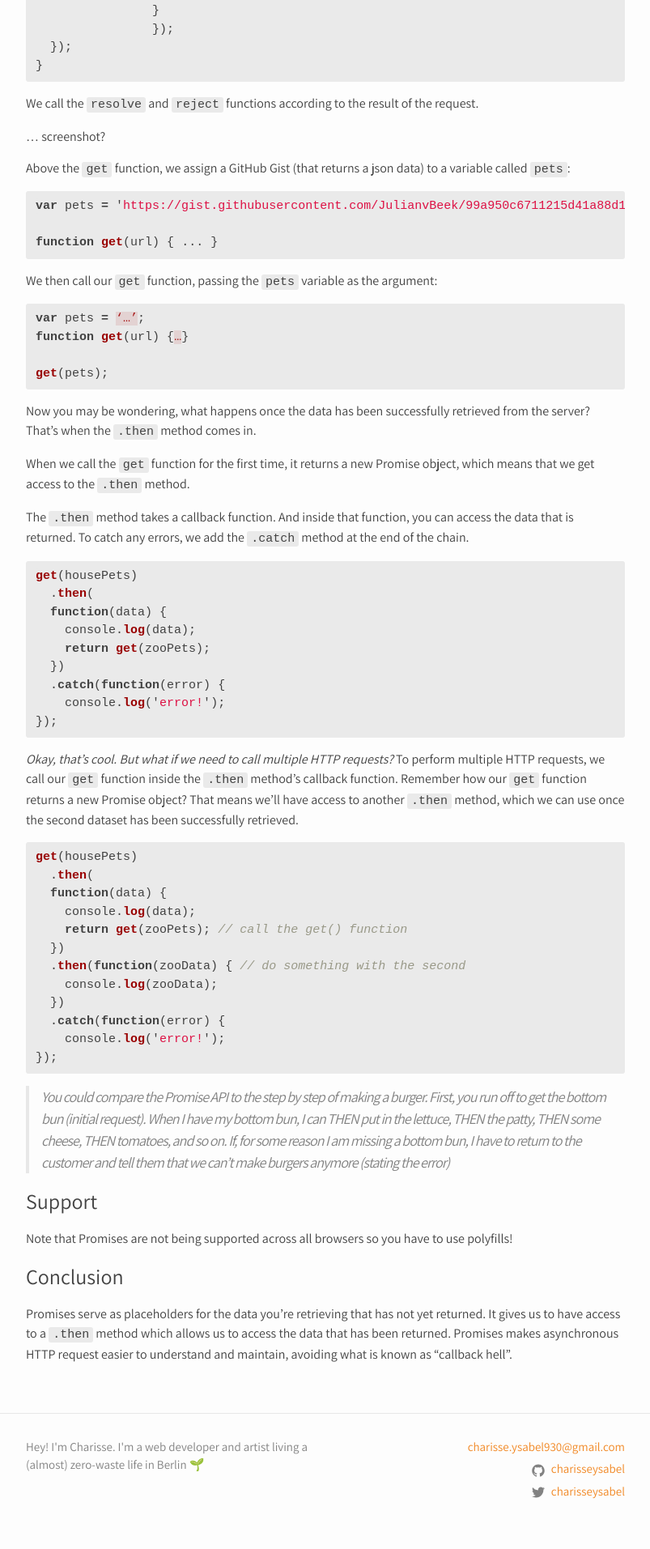
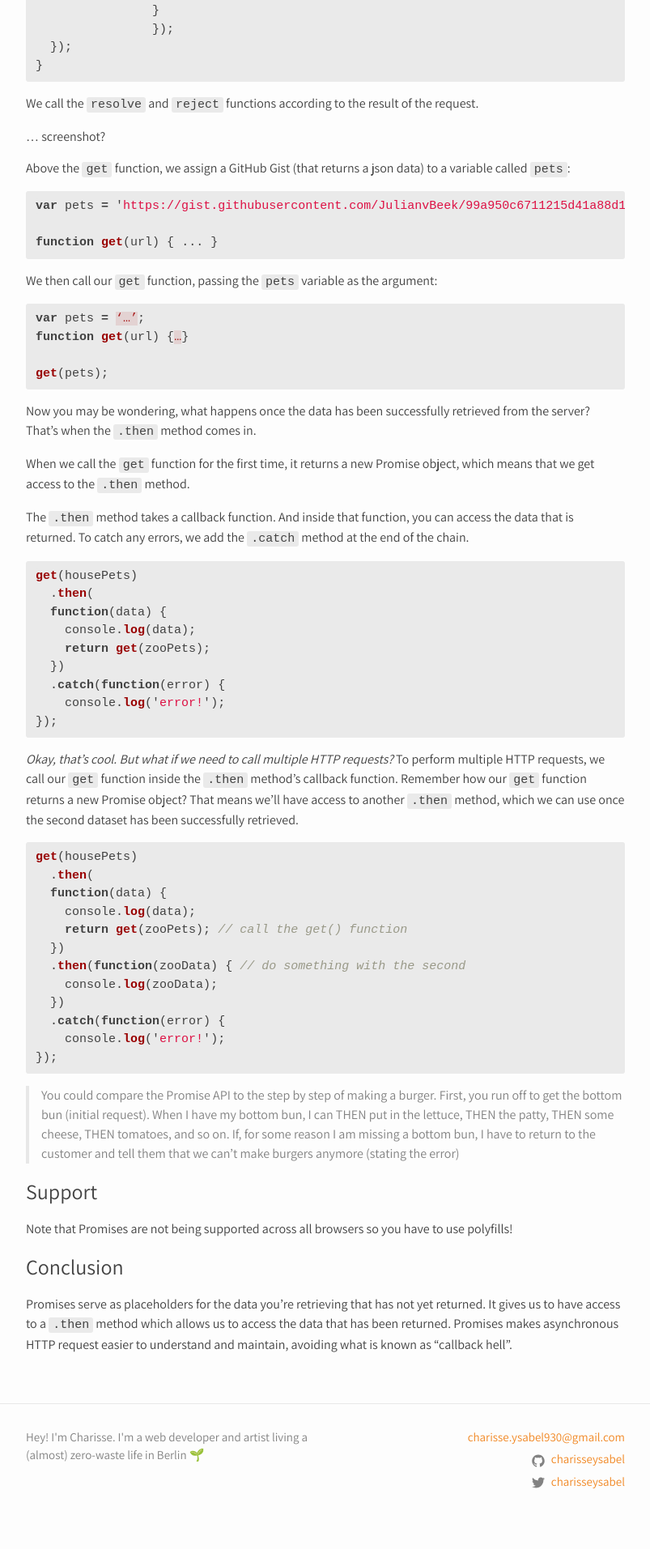
Before and after one commit to charisseysabel/chysbl-blog, a Jekyll site: the page built from _posts/2017-06-07-js-promises.markdown, in a window 1280 px wide. Shown: the part 1274-3187 px from the top of the page at 81% size, without its empty margins (238-1041 px from the left). Built offline with Jekyll 4.4.1, drawn with Linux system fonts in a browser that asks for light colours.

Commit message:
feat(styles) prettify blockquote styling

```diff
--- a/_sass/minima/_base.scss
+++ b/_sass/minima/_base.scss
@@ -120,9 +120,6 @@ blockquote {
   color: $grey-color;
   border-left: 4px solid $grey-color-light;
   padding-left: $spacing-unit / 2;
-  @include relative-font-size(1.125);
-  letter-spacing: -1px;
-  font-style: italic;
 
   > :last-child {
     margin-bottom: 0;
```
Also changed, not shown: 1 other file.
